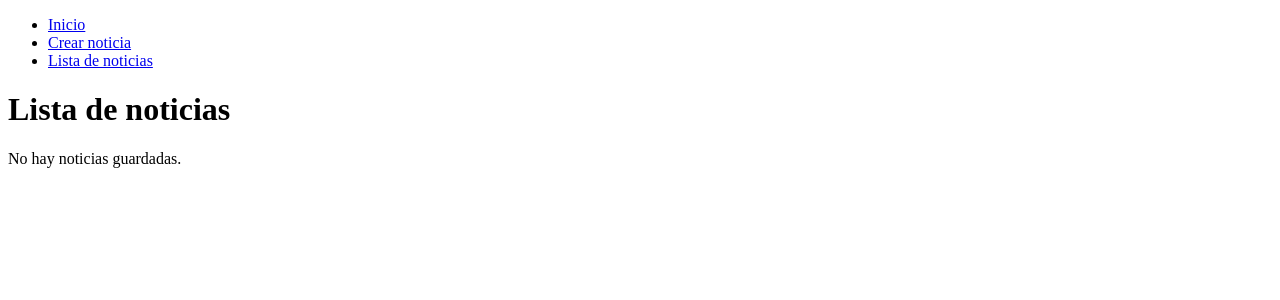
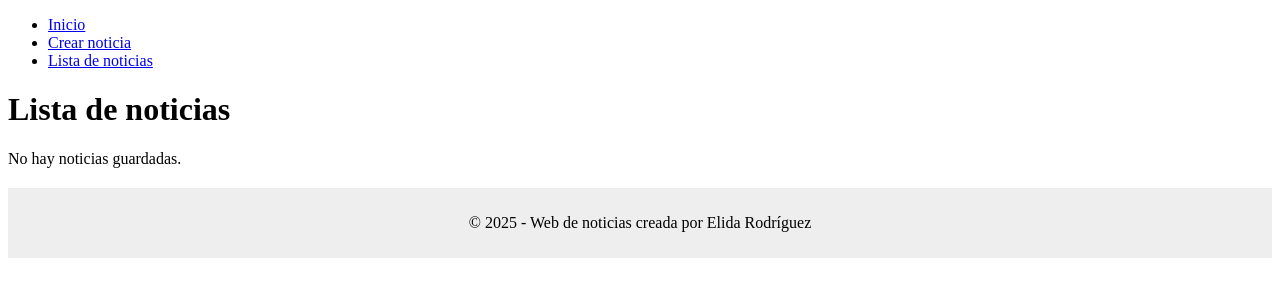
Before and after one commit to Elimila/React-web-noticias, a React (Vite) app: page /list in a window 1280 px wide. Shown: the top 300 px of the page. Built offline with nearby package versions, Linux system fonts and the light colour scheme.

Commit message:
Componente Footer añadido con información en español y visible en todas las vistas

```diff
--- a/src/App.jsx
+++ b/src/App.jsx
@@ -4,6 +4,7 @@ import Home from './pages/Home'
 import Form from './pages/Form'
 import ListNews from './pages/ListNews'
 import Header from './components/Header'
+import Footer from './components/Footer'
 
 
 
@@ -17,6 +18,7 @@ function App() {
         <Route path="/form" element={<Form />} />
         <Route path="/list" element={<ListNews />} />
       </Routes>
+      <Footer /> {/* <- aquí se coloca el pie de página */}
     </>
   )
 }
--- a/src/components/Footer.jsx
+++ b/src/components/Footer.jsx
@@ -0,0 +1,11 @@
+import React from 'react'
+
+function Footer() {
+  return (
+    <footer style={{ background: '#eee', padding: '10px', marginTop: '20px', textAlign: 'center' }}>
+      <p>© {new Date().getFullYear()} - Web de noticias creada por Elida Rodríguez</p>
+    </footer>
+  )
+}
+
+export default Footer
```
